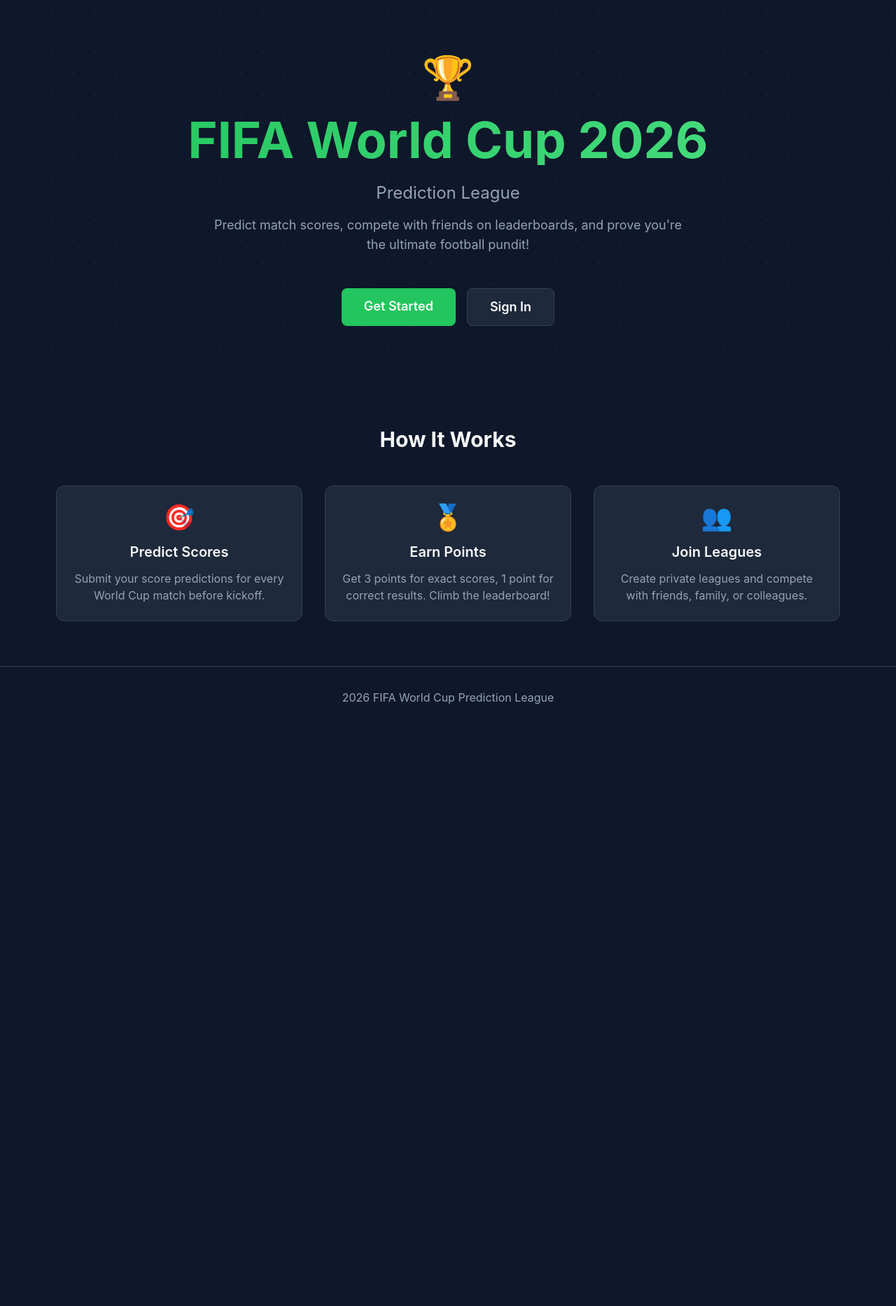
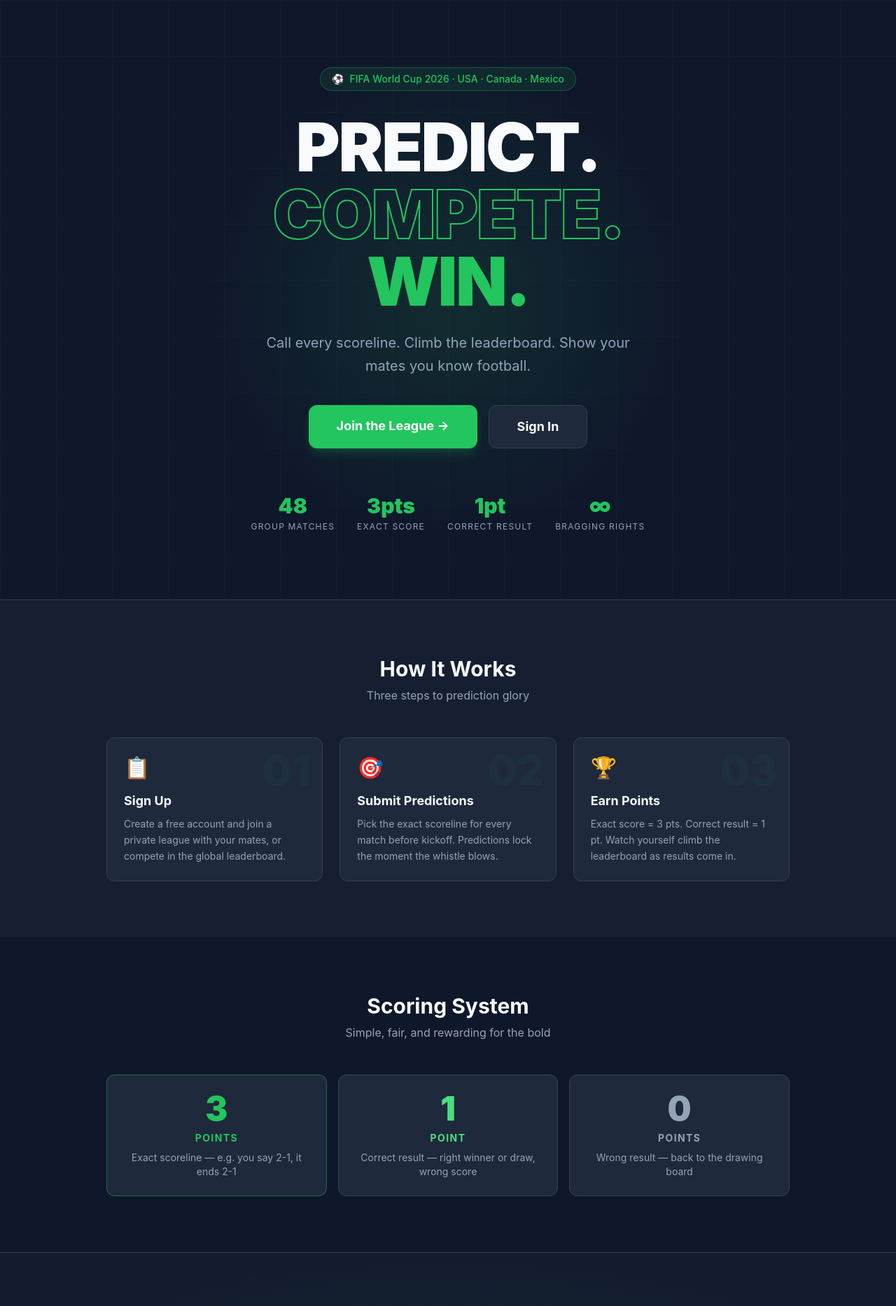
Before and after one commit to claytonbwebb-lab/world-cup-predictor, a Next.js app: page / in a window 1280 px wide. Shown: the top 1867 px of the page at 70% size. Before the commit the page ends 1041 px from the top, so only its background shows below. Built offline with nearby package versions, Linux system fonts and the light colour scheme; no server answers.

Commit message:
feat: complete landing page redesign — bold hero, stats, scoring, CTA

```diff
--- a/src/app/page.tsx
+++ b/src/app/page.tsx
@@ -4,93 +4,145 @@ import { redirect } from 'next/navigation';
 
 export default async function Home() {
   const supabase = await createClient();
-  const {
-    data: { user },
-  } = await supabase.auth.getUser();
-
-  if (user) {
-    redirect('/dashboard');
-  }
+  const { data: { user } } = await supabase.auth.getUser();
+  if (user) redirect('/dashboard');
 
   return (
-    <div className="flex-1">
-      {/* Hero Section */}
-      <div className="relative overflow-hidden">
-        {/* Background Pattern */}
-        <div className="absolute inset-0 opacity-5">
-          <div className="absolute inset-0" style={{
-            backgroundImage: `radial-gradient(circle at 25% 25%, #22c55e 2px, transparent 2px),
-                             radial-gradient(circle at 75% 75%, #22c55e 2px, transparent 2px)`,
-            backgroundSize: '60px 60px'
-          }}></div>
+    <div className="flex-1 flex flex-col">
+
+      {/* ── Hero ── */}
+      <section className="relative flex-1 flex items-center justify-center overflow-hidden min-h-[80vh]">
+        {/* Radial glow */}
+        <div className="absolute inset-0 pointer-events-none">
+          <div className="absolute top-1/2 left-1/2 -translate-x-1/2 -translate-y-1/2 w-[700px] h-[700px] rounded-full"
+            style={{ background: 'radial-gradient(circle, rgba(34,197,94,0.12) 0%, transparent 70%)' }} />
+        </div>
+        {/* Grid lines */}
+        <div className="absolute inset-0 opacity-[0.04]"
+          style={{ backgroundImage: 'linear-gradient(#22c55e 1px, transparent 1px), linear-gradient(90deg, #22c55e 1px, transparent 1px)', backgroundSize: '80px 80px' }} />
+
+        <div className="relative max-w-5xl mx-auto px-6 py-24 text-center">
+          {/* Badge */}
+          <div className="inline-flex items-center gap-2 bg-primary/10 border border-primary/30 rounded-full px-4 py-1.5 text-primary text-sm font-medium mb-8">
+            <span>⚽</span> FIFA World Cup 2026 · USA · Canada · Mexico
           </div>
 
-        <div className="max-w-6xl mx-auto px-4 py-20 relative">
-          <div className="text-center">
-            <div className="text-6xl mb-6">🏆</div>
-            <h1 className="text-5xl md:text-7xl font-bold mb-6 bg-gradient-to-r from-primary to-green-400 bg-clip-text text-transparent">
-              FIFA World Cup 2026
+          <h1 className="text-6xl md:text-8xl font-black tracking-tight mb-6 leading-none">
+            <span className="block text-text">PREDICT.</span>
+            <span className="block" style={{ WebkitTextStroke: '2px #22c55e', color: 'transparent' }}>COMPETE.</span>
+            <span className="block text-primary">WIN.</span>
           </h1>
-            <p className="text-xl md:text-2xl text-textMuted mb-4">
-              Prediction League
-            </p>
-            <p className="text-lg text-textMuted max-w-2xl mx-auto mb-12">
-              Predict match scores, compete with friends on leaderboards,
-              and prove you&apos;re the ultimate football pundit!
+
+          <p className="text-xl text-textMuted max-w-xl mx-auto mb-10 leading-relaxed">
+            Call every scoreline. Climb the leaderboard. Show your mates you know football.
           </p>
 
           <div className="flex flex-col sm:flex-row gap-4 justify-center">
-              <Link href="/auth/signup" className="btn-primary text-lg px-8 py-3">
-                Get Started
+            <Link href="/auth/signup"
+              className="btn-primary text-base px-10 py-4 rounded-xl text-lg font-bold shadow-lg shadow-primary/20 hover:shadow-primary/40 transition-shadow">
+              Join the League →
             </Link>
-              <Link href="/auth/login" className="btn-secondary text-lg px-8 py-3">
+            <Link href="/auth/login"
+              className="btn-secondary text-base px-10 py-4 rounded-xl text-lg font-bold">
               Sign In
             </Link>
           </div>
+
+          {/* Stats row */}
+          <div className="flex flex-wrap justify-center gap-8 mt-16 text-center">
+            {[
+              { val: '48', label: 'Group Matches' },
+              { val: '3pts', label: 'Exact Score' },
+              { val: '1pt', label: 'Correct Result' },
+              { val: '∞', label: 'Bragging Rights' },
+            ].map(s => (
+              <div key={s.label}>
+                <div className="text-3xl font-black text-primary">{s.val}</div>
+                <div className="text-xs text-textMuted uppercase tracking-widest mt-1">{s.label}</div>
+              </div>
+            ))}
           </div>
         </div>
+      </section>
+
+      {/* ── How it works ── */}
+      <section className="bg-surface/50 border-t border-border">
+        <div className="max-w-5xl mx-auto px-6 py-20">
+          <h2 className="text-3xl font-bold text-center mb-2">How It Works</h2>
+          <p className="text-textMuted text-center mb-12">Three steps to prediction glory</p>
+
+          <div className="grid md:grid-cols-3 gap-6">
+            {[
+              { icon: '📋', step: '01', title: 'Sign Up', desc: 'Create a free account and join a private league with your mates, or compete in the global leaderboard.' },
+              { icon: '🎯', step: '02', title: 'Submit Predictions', desc: 'Pick the exact scoreline for every match before kickoff. Predictions lock the moment the whistle blows.' },
+              { icon: '🏆', step: '03', title: 'Earn Points', desc: 'Exact score = 3 pts. Correct result = 1 pt. Watch yourself climb the leaderboard as results come in.' },
+            ].map(item => (
+              <div key={item.step} className="card relative overflow-hidden group hover:border-primary/50 transition-colors">
+                <div className="absolute top-4 right-4 text-6xl font-black text-primary/5 group-hover:text-primary/10 transition-colors select-none">
+                  {item.step}
                 </div>
-
-      {/* Features Section */}
-      <div className="max-w-6xl mx-auto px-4 py-16">
-        <h2 className="text-3xl font-bold text-center mb-12">How It Works</h2>
-
-        <div className="grid md:grid-cols-3 gap-8">
-          {/* Feature 1 */}
-          <div className="card text-center">
-            <div className="text-4xl mb-4">🎯</div>
-            <h3 className="text-xl font-semibold mb-3">Predict Scores</h3>
-            <p className="text-textMuted">
-              Submit your score predictions for every World Cup match before kickoff.
-            </p>
+                <div className="text-3xl mb-4">{item.icon}</div>
+                <h3 className="text-lg font-bold mb-2">{item.title}</h3>
+                <p className="text-textMuted text-sm leading-relaxed">{item.desc}</p>
               </div>
-
-          {/* Feature 2 */}
-          <div className="card text-center">
-            <div className="text-4xl mb-4">🏅</div>
-            <h3 className="text-xl font-semibold mb-3">Earn Points</h3>
-            <p className="text-textMuted">
-              Get 3 points for exact scores, 1 point for correct results. Climb the leaderboard!
-            </p>
-          </div>
-
-          {/* Feature 3 */}
-          <div className="card text-center">
-            <div className="text-4xl mb-4">👥</div>
-            <h3 className="text-xl font-semibold mb-3">Join Leagues</h3>
-            <p className="text-textMuted">
-              Create private leagues and compete with friends, family, or colleagues.
-            </p>
+            ))}
           </div>
         </div>
+      </section>
+
+      {/* ── Scoring ── */}
+      <section className="max-w-5xl mx-auto px-6 py-20 w-full">
+        <h2 className="text-3xl font-bold text-center mb-2">Scoring System</h2>
+        <p className="text-textMuted text-center mb-12">Simple, fair, and rewarding for the bold</p>
+
+        <div className="grid sm:grid-cols-3 gap-4">
+          <div className="card border-primary/40 text-center">
+            <div className="text-5xl font-black text-primary mb-2">3</div>
+            <div className="text-sm font-bold uppercase tracking-widest text-primary mb-2">Points</div>
+            <div className="text-textMuted text-sm">Exact scoreline — e.g. you say 2-1, it ends 2-1</div>
           </div>
+          <div className="card text-center">
+            <div className="text-5xl font-black text-green-400 mb-2">1</div>
+            <div className="text-sm font-bold uppercase tracking-widest text-green-400 mb-2">Point</div>
+            <div className="text-textMuted text-sm">Correct result — right winner or draw, wrong score</div>
+          </div>
+          <div className="card text-center">
+            <div className="text-5xl font-black text-textMuted mb-2">0</div>
+            <div className="text-sm font-bold uppercase tracking-widest text-textMuted mb-2">Points</div>
+            <div className="text-textMuted text-sm">Wrong result — back to the drawing board</div>
+          </div>
+        </div>
+      </section>
 
-      {/* Footer */}
-      <footer className="border-t border-border mt-auto">
-        <div className="max-w-6xl mx-auto px-4 py-8 text-center text-textMuted">
-          <p>2026 FIFA World Cup Prediction League</p>
+      {/* ── CTA ── */}
+      <section className="relative overflow-hidden border-t border-border bg-surface/30">
+        <div className="absolute inset-0 pointer-events-none"
+          style={{ background: 'radial-gradient(ellipse at center, rgba(34,197,94,0.06) 0%, transparent 70%)' }} />
+        <div className="relative max-w-3xl mx-auto px-6 py-20 text-center">
+          <div className="text-5xl mb-6">⚽</div>
+          <h2 className="text-4xl font-black mb-4">Ready to Play?</h2>
+          <p className="text-textMuted text-lg mb-8">
+            The 2026 World Cup kicks off on 11 June 2026. Get your predictions in early.
+          </p>
+          <Link href="/auth/signup"
+            className="btn-primary px-12 py-4 rounded-xl text-lg font-bold inline-block shadow-lg shadow-primary/20">
+            Create Free Account
+          </Link>
+        </div>
+      </section>
+
+      {/* ── Footer ── */}
+      <footer className="border-t border-border">
+        <div className="max-w-5xl mx-auto px-6 py-6 flex flex-col sm:flex-row items-center justify-between gap-3 text-sm text-textMuted">
+          <span>⚽ World Cup 2026 Prediction League</span>
+          <div className="flex gap-6">
+            <Link href="/leaderboard" className="hover:text-text transition-colors">Leaderboard</Link>
+            <Link href="/auth/signup" className="hover:text-text transition-colors">Sign Up</Link>
+            <Link href="/auth/login" className="hover:text-text transition-colors">Login</Link>
+          </div>
         </div>
       </footer>
+
     </div>
   );
 }
```
Lines whose indentation alone changed are shown as unchanged.
